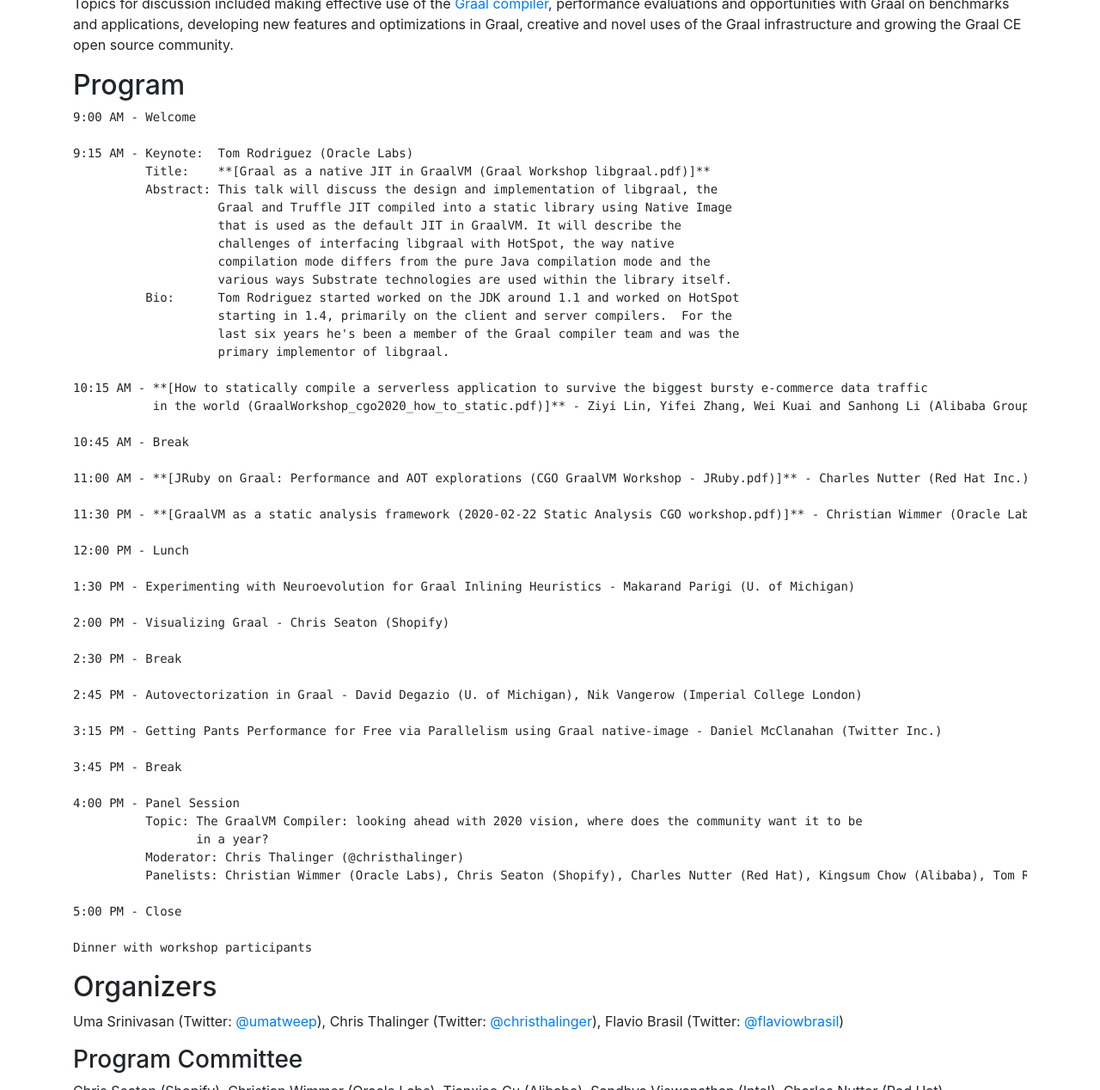
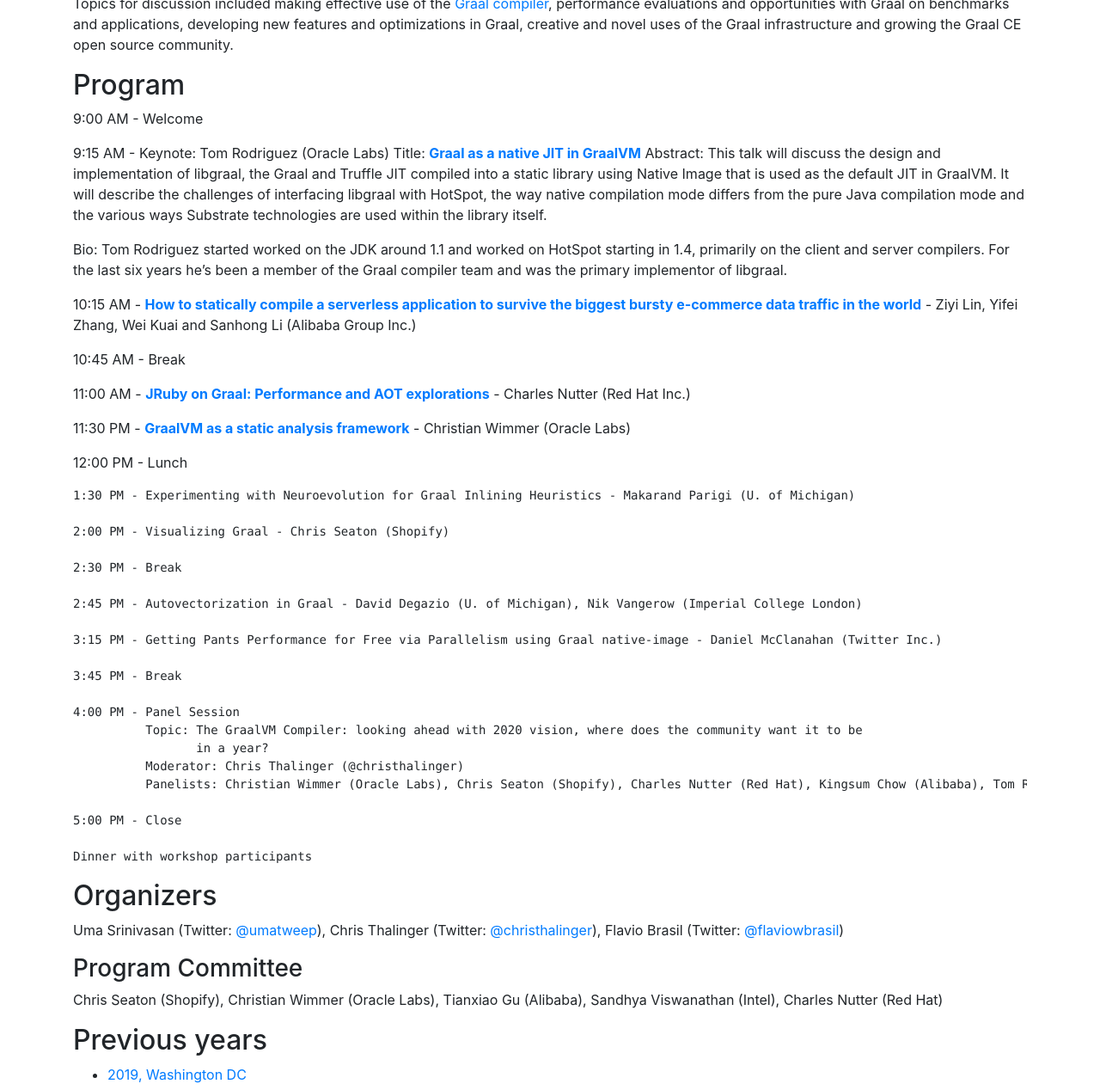
Before and after one commit to graalworkshop/graalworkshop.github.io, a Jekyll site: the page built from 2020/index.md, in a window 1280 px wide and 1400 px high, scrolled down 670 px, cut to the strip 132-1400 px from the top of the window. Shown: the whole strip at 86% size. Built offline with Jekyll 4.4.1, drawn with Linux system fonts in a browser that asks for light colours.

Commit message:
Update index.md

```diff
--- a/2020/index.md
+++ b/2020/index.md
@@ -23,31 +23,32 @@ infrastructure and growing the Graal CE open source community.
 
 
 ## Program
-    9:00 AM - Welcome
+9:00 AM - Welcome
 
-    9:15 AM - Keynote:  Tom Rodriguez (Oracle Labs)
-              Title:    **[Graal as a native JIT in GraalVM (Graal Workshop libgraal.pdf)]**
-              Abstract: This talk will discuss the design and implementation of libgraal, the
-                        Graal and Truffle JIT compiled into a static library using Native Image
-                        that is used as the default JIT in GraalVM. It will describe the
-                        challenges of interfacing libgraal with HotSpot, the way native
-                        compilation mode differs from the pure Java compilation mode and the
-                        various ways Substrate technologies are used within the library itself.
-              Bio:      Tom Rodriguez started worked on the JDK around 1.1 and worked on HotSpot
-                        starting in 1.4, primarily on the client and server compilers.  For the
-                        last six years he's been a member of the Graal compiler team and was the
-                        primary implementor of libgraal.
+9:15 AM - Keynote:  Tom Rodriguez (Oracle Labs)
+Title:    **[Graal as a native JIT in GraalVM](Graal_Workshop_libgraal.pdf)**
+Abstract: This talk will discuss the design and implementation of libgraal, the
+                    Graal and Truffle JIT compiled into a static library using Native Image
+                    that is used as the default JIT in GraalVM. It will describe the
+                    challenges of interfacing libgraal with HotSpot, the way native
+                    compilation mode differs from the pure Java compilation mode and the
+                    various ways Substrate technologies are used within the library itself.
 
-    10:15 AM - **[How to statically compile a serverless application to survive the biggest bursty e-commerce data traffic
-               in the world (GraalWorkshop_cgo2020_how_to_static.pdf)]** - Ziyi Lin, Yifei Zhang, Wei Kuai and Sanhong Li (Alibaba Group Inc.)
+Bio:  Tom Rodriguez started worked on the JDK around 1.1 and worked on HotSpot
+                    starting in 1.4, primarily on the client and server compilers.  For the
+                    last six years he's been a member of the Graal compiler team and was the
+                    primary implementor of libgraal.
 
-    10:45 AM - Break
+10:15 AM - **[How to statically compile a serverless application to survive the biggest bursty e-commerce data traffic
+               in the world](GraalWorkshop_cgo2020_how_to_static.pdf)** - Ziyi Lin, Yifei Zhang, Wei Kuai and Sanhong Li (Alibaba Group Inc.)
 
-    11:00 AM - **[JRuby on Graal: Performance and AOT explorations (CGO GraalVM Workshop - JRuby.pdf)]** - Charles Nutter (Red Hat Inc.)
+10:45 AM - Break
 
-    11:30 PM - **[GraalVM as a static analysis framework (2020-02-22 Static Analysis CGO workshop.pdf)]** - Christian Wimmer (Oracle Labs)
+11:00 AM - **[JRuby on Graal: Performance and AOT explorations](CGO_GraalVM_Workshop_JRuby.pdf)** - Charles Nutter (Red Hat Inc.)
 
-    12:00 PM - Lunch
+11:30 PM - **[GraalVM as a static analysis framework](2020-02-22_Static_Analysis_CGO_workshop.pdf)** - Christian Wimmer (Oracle Labs)
+
+12:00 PM - Lunch
 
     1:30 PM - Experimenting with Neuroevolution for Graal Inlining Heuristics - Makarand Parigi (U. of Michigan)
 
```
